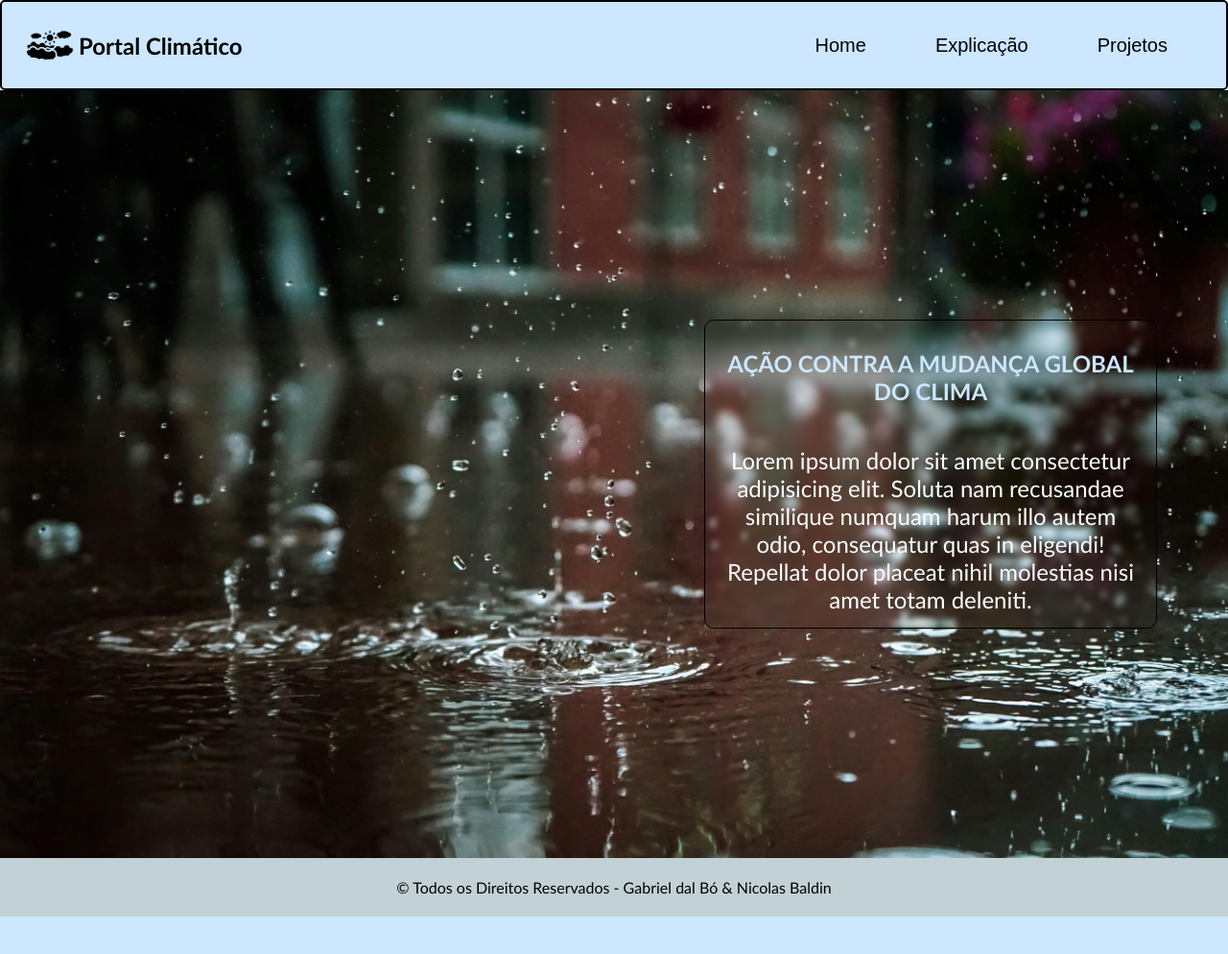
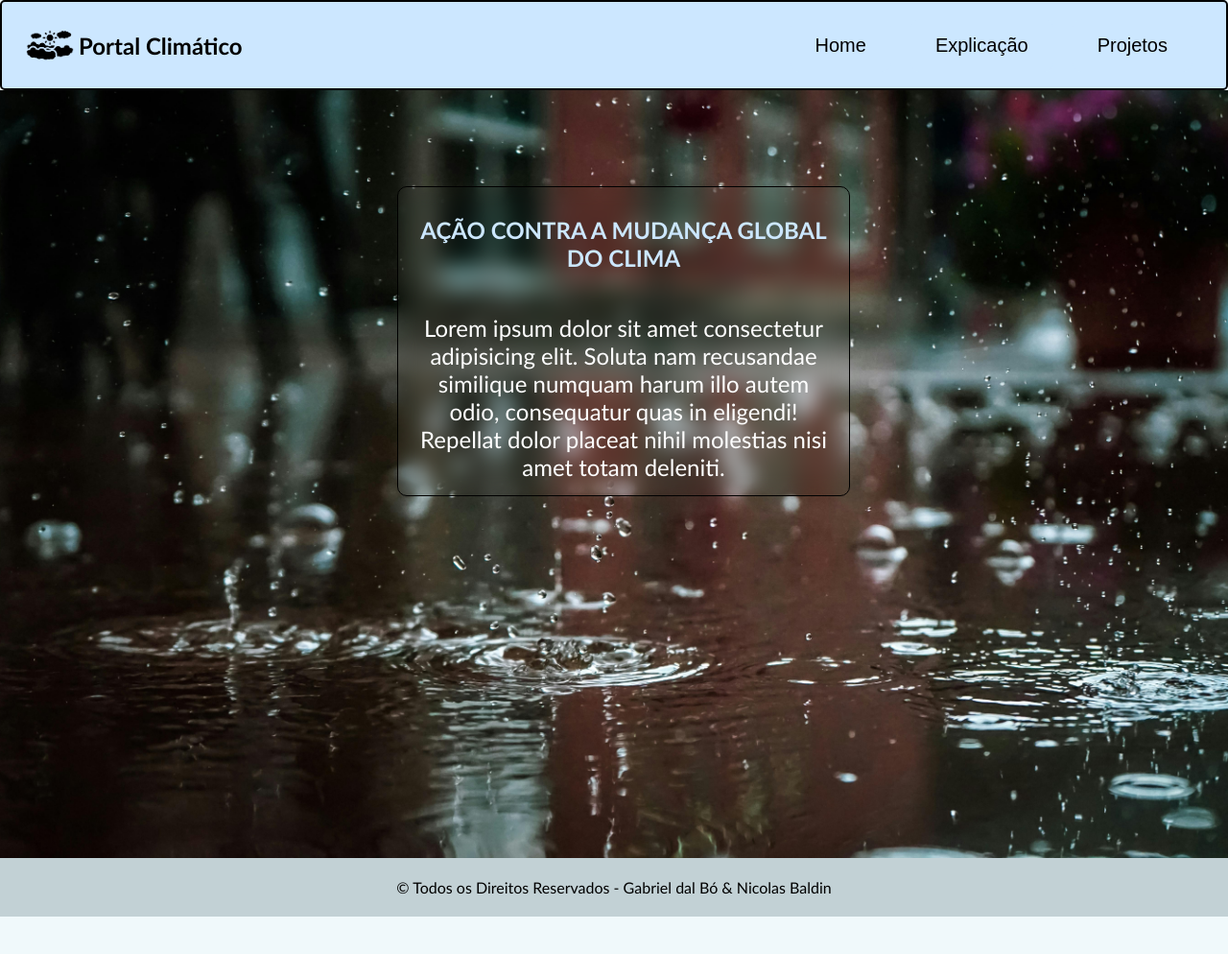
Before and after one commit to NicolasAbner/Portal-do-Clima---WEB, a PHP site: page / in a window 1280 px wide. Shown: the whole page at 96% size. Before the commit the page ends 955 px from the top, so only its background shows below. Run offline with PHP 8.4, Linux system fonts and the light colour scheme.

Commit message:
Centralização card Home

```diff
--- a/CSS/stylesheet.css
+++ b/CSS/stylesheet.css
@@ -144,6 +144,29 @@ body{
     width: 50%;
 }
 
+.card-home{
+    display: flex;
+    flex-direction: column;
+    align-items: center;
+    justify-content: flex-start;
+    height: 100%;
+    width: 100%;
+    margin-top: 100px;
+}
+
+.initial-card-home{
+    margin: 0px 00px 0px 20px;
+    display: flex;
+    flex-direction: column;
+    backdrop-filter: blur(10px);
+    width: 450px;
+    height: fit-content;
+    align-items: center;
+    padding: 10px;
+    border: 1px solid black;
+    border-radius: 10px;
+}
+
 .initial-card{
     margin: 0px 00px 0px 20px;
     display: flex;
@@ -159,7 +182,7 @@ body{
 
 .initial-card p{
     text-align: center;
-    color: rgb(255, 255, 255);
+    color: #ffff;
     font-size: x-large;
     margin: 5px;
 }
@@ -171,6 +194,17 @@ body{
 
 }
 
+.initial-card-home p{
+    text-align: center;
+    color: #ffff;
+    font-size: x-large;
+    margin: 5px;
+}
+
+.initial-card-home h2{
+    color: #CCE7FF;
+    text-align: center;
+}
 
 
 
--- a/explicacao.html
+++ b/explicacao.html
@@ -36,8 +36,8 @@
                 <div class="dropdown">
                     <button class="dropbtn"><a href="projetos.html">Projetos</a></button>
                     <div class="dropdown-content">
-                        <a href="#">Em Andamento</a>
-                        <a href="#">Futuros</a>
+                        <a href="projetos.html#andamento">Em Andamento</a>
+                        <a href="projetos.html#futuros">Futuros</a>
                     </div>
                 </div>
             </div>
--- a/index.html
+++ b/index.html
@@ -26,17 +26,17 @@
                 <div class="dropdown">
                     <button class="dropbtn"><a href="explicacao.html">Explicação</a></button>
                     <div class="dropdown-content">
-                        <a href="#">Aprofundando</a>
-                        <a href="#">Obejtivos Detalhados</a>
-                        <a href="#">Continue acompanhando!</a>
+                        <a href="explicacao.html#aprofundamento">Aprofundando</a>
+                        <a href="explicacao.html#objdetalhe">Obejtivos Detalhados</a>
+                        <a href="explicacao.html#noticias">Continue acompanhando!</a>
                     </div>
                 </div>
 
                 <div class="dropdown">
                     <button class="dropbtn"><a href="projetos.html">Projetos</a></button>
                     <div class="dropdown-content">
-                        <a href="#">Em Andamento</a>
-                        <a href="#">Futuros</a>
+                        <a href="projetos.html#futuros">Em Andamento</a>
+                        <a href="projetos.html#futuros">Futuros</a>
                     </div>
                 </div>
             </div>
@@ -44,8 +44,8 @@
     </section>
     <section>
         <div class="home">
-            <div class="card">
-                <div class="initial-card">
+            <div class="card-home">
+                <div class="initial-card-home">
                     <h2>AÇÃO CONTRA A MUDANÇA GLOBAL DO CLIMA</h2><br>
                     <p> Lorem ipsum dolor sit amet consectetur adipisicing elit. Soluta nam recusandae similique numquam harum illo autem odio, consequatur quas in eligendi! Repellat dolor placeat nihil molestias nisi amet totam deleniti.</p>
                 </div>
--- a/projetos.html
+++ b/projetos.html
@@ -28,9 +28,9 @@
                 <div class="dropdown">
                     <button class="dropbtn"><a href="explicacao.html">Explicação</a></button>
                     <div class="dropdown-content">
-                        <a href="#">Aprofundando</a>
-                        <a href="#">Obejtivos Detalhados</a>
-                        <a href="#">Continue acompanhando!</a>
+                        <a href="explicacao.html#aprofundamento">Aprofundando</a>
+                        <a href="explicacao.html#objdetalhe">Obejtivos Detalhados</a>
+                        <a href="explicacao.html#noticias">Continue acompanhando!</a>
                     </div>
                 </div>
 
```
